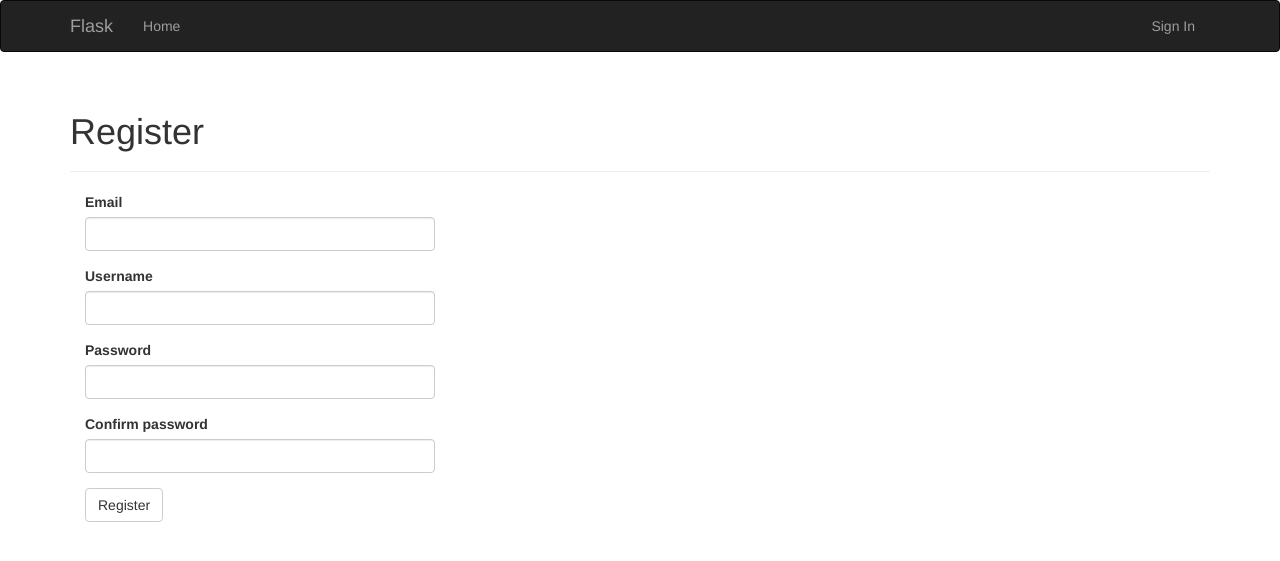
After one commit to Deteriorator/Book.Flask.Web, a Flask app: page /auth/register in a window 1280 px wide. The commit adds this page. Shown: the top 561 px of the page. Run offline with Flask 2, Linux system fonts and the light colour scheme; some libraries are stand-ins or nearby versions.

Commit message:
feat(register): add register feat

```diff
--- a/apps/auth/forms.py
+++ b/apps/auth/forms.py
@@ -13,7 +13,9 @@
 
 from flask_wtf import Form
 from wtforms import StringField, PasswordField, BooleanField, SubmitField
-from wtforms.validators import Required, Length, Email
+from wtforms.validators import Required, Length, Email, Regexp, EqualTo
+from wtforms import ValidationError
+from ..models import User
 
 
 class LoginForm(Form):
@@ -21,3 +23,38 @@ class LoginForm(Form):
     password = PasswordField('Password', validators=[Required()])
     remember_me = BooleanField('Keep me logged in')
     submit = SubmitField('Log In')
+
+
+class RegistrationForm(Form):
+    email = StringField('Email', validators=[Required(), Length(1, 64), Email()])
+    username = StringField(
+        'Username',
+        validators=[
+            Required(),
+            Length(1, 64),
+            Regexp(
+                '[A-Za-z][A-Za-z0-9_.]*$',
+                0,
+                'Usernames must have only letters, '
+                'numbers, dots or underscores'
+            )
+        ]
+    )
+    password = PasswordField(
+        'Password',
+        validators=[
+            Required(),
+            EqualTo('password2', message='Passwords must match')
+        ]
+    )
+    password2 = PasswordField('Confirm password', validators=[Required()])
+
+    submit = SubmitField('Register')
+
+    def validate_email(self, field):
+        if User.query.filter_by(email=field.data).first():
+            raise ValidationError('Email already registered')
+
+    def validate_username(self, field):
+        if User.query.filter_by(username=field.data).first():
+            raise ValidationError('Username already in use.')
--- a/apps/auth/views.py
+++ b/apps/auth/views.py
@@ -13,9 +13,11 @@
 
 from flask import render_template, redirect, request, url_for, flash
 from . import auth
-from flask_login import login_user, logout_user, login_required
+from flask_login import login_user, logout_user, login_required, current_user
 from ..models import User
-from .forms import LoginForm
+from .. import db
+from ..email import send_email
+from .forms import LoginForm, RegistrationForm
 
 
 @auth.route('/login', methods=['GET', 'POST'])
@@ -36,3 +38,18 @@ def logout():
     logout_user()
     flash('You have been logged out.')
     return redirect(url_for('main.index'))
+
+
+@auth.route('/register', methods=['GET', 'POST'])
+def register():
+    form = RegistrationForm()
+    if form.validate_on_submit():
+        user = User(
+            email=form.email.data,
+            username=form.username.data,
+            password=form.password.data
+        )
+        db.session.add(user)
+        flash('You can now login.')
+        return redirect(url_for('auth.login'))
+    return render_template('auth/register.html', form=form)
--- a/apps/models.py
+++ b/apps/models.py
@@ -10,7 +10,6 @@
                    2018/11/8:
 -------------------------------------------------
 """
-
 
 from . import db
 from werkzeug.security import generate_password_hash, check_password_hash
--- a/apps/templates/auth/login.html
+++ b/apps/templates/auth/login.html
@@ -9,5 +9,11 @@
     </div>
     <div class="col-md-4">
         {{ wtf.quick_form(form) }}
+        <p>
+            New user?
+            <a href="{{ url_for('auth.register') }}">
+                Click here to register
+            </a>
+        </p>
     </div>
 {% endblock %}
--- /dev/null
+++ b/apps/templates/auth/register.html
@@ -0,0 +1,13 @@
+{% extends "base.html" %}
+{% import "bootstrap/wtf.html" as wtf %}
+
+{% block title %} Flask - Register {% endblock %}
+
+{% block page_content %}
+    <div class="page-header">
+        <h1>Register</h1>
+    </div>
+    <div class="col-md-4">
+        {{ wtf.quick_form(form) }}
+    </div>
+{% endblock %}
--- a/apps/templates/base.html
+++ b/apps/templates/base.html
@@ -32,7 +32,8 @@
 {% block head %}
     {{ super() }}
     {# 添加网站图标 #}
-<link rel="shortcut icon" href="{{ url_for('static', filename='favicon.ico') }}" type="image/x-icon">
+    <link rel="shortcut icon" href="{{ url_for('static', filename='favicon.ico') }}"
+          type="image/x-icon">
     <link rel="icon" href="{{ url_for('static', filename='favicon.ico') }}" type="image/x-icon">
 {% endblock %}
 
@@ -40,30 +41,31 @@
     <div class="navbar navbar-inverse" role="navigation">
         <div class="container">
             <div class="navbar-header">
-            <button type="button" class="navbar-toggle" data-toggle="collapse" data-target=".navbar-collapse">
+                <button type="button" class="navbar-toggle" data-toggle="collapse"
+                        data-target=".navbar-collapse">
                     <span class="sr-only">Toggle navigation</span>
                     <span class="icon-bar"></span>
                     <span class="icon-bar"></span>
                     <span class="icon-bar"></span>
                 </button>
-            <a class="navbar-brand" href="/">Flasky</a>
+                <a class="navbar-brand" href="/">Flask</a>
             </div>
             <div class="navbar-collapse collapse">
                 <ul class="nav navbar-nav">
-                <li><a href="/">Home</a></li>
+                    <li><a href="{{ url_for('main.index') }}">Home</a></li>
+                </ul>
+                <ul class="nav navbar-nav navbar-right">
+                    {% if current_user.is_authenticated %}
+                        <li><a href="{{ url_for('auth.logout') }}">Sign Out</a></li>
+                    {% else %}
+                        <li><a href="{{ url_for('auth.login') }}">Sign In</a></li>
+                    {% endif %}
                 </ul>
             </div>
         </div>
     </div>
 {% endblock %}
 
-<ul class="nav navbar-nav navbar-right">
-    {% if current_user.is_authenticated() %}
-    <li><a href="{{ url_for('auth.logout') }}">Sign Out</a></li>
-    {% else %}
-    <li><a href="{{ url_for('auth.login') }}">Sign In</a></li>
-    {% endif %}
-</ul>
 
 {% block content %}
     <div class="container">
```
Also changed, not shown: apps/templates/index.html (+7 -50 lines). Lines whose indentation alone changed are shown as unchanged.
